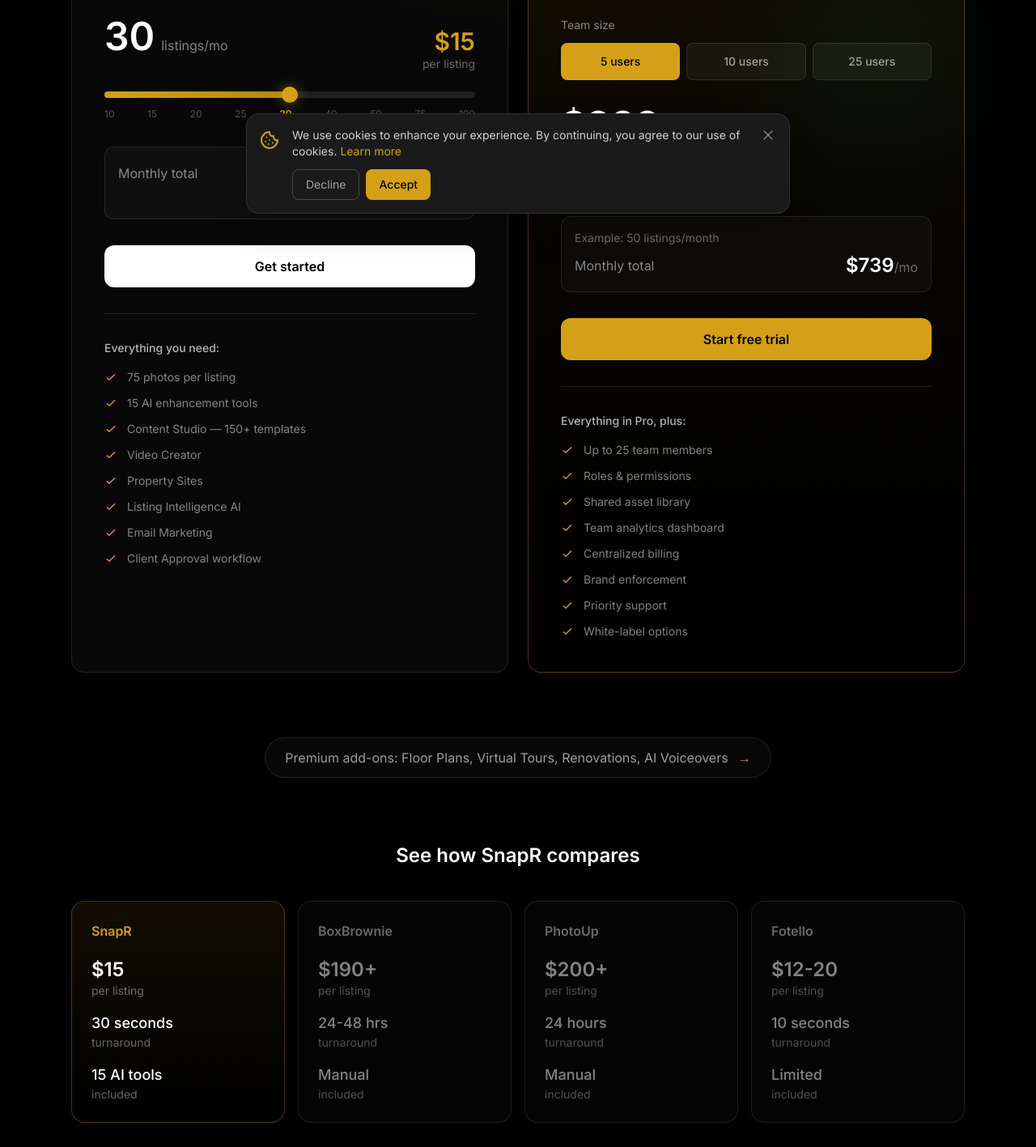
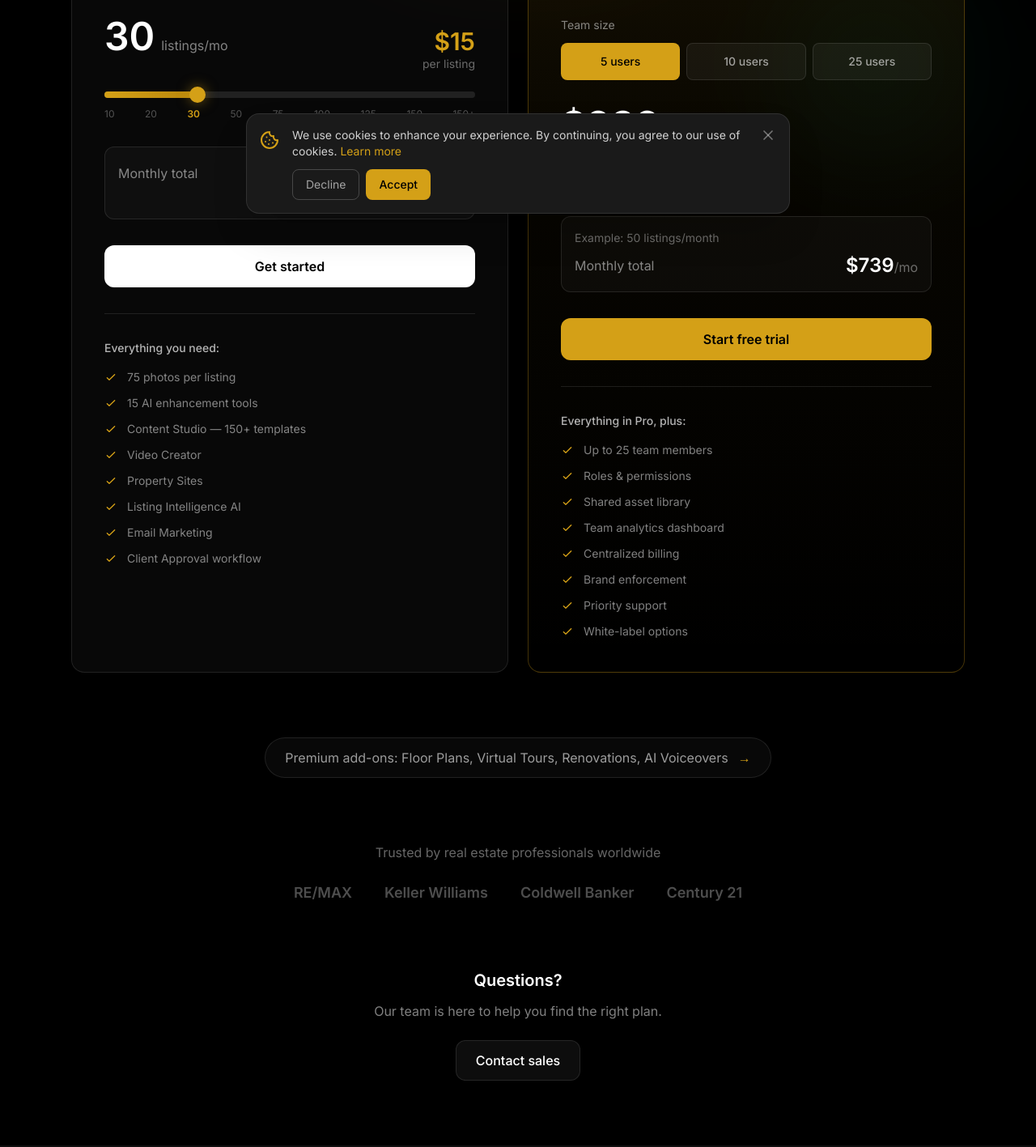
Before and after one commit to SNAPR68/snap-R, a Next.js app: page /pricing in a window 1280 px wide. Shown: the part 520-1937 px from the top of the page at 81% size. Built offline with nearby package versions, Linux system fonts and the light colour scheme.

Commit message:
Updated pricing: extended to 150 listings, added enterprise tier, removed competitor comparison

```diff
--- a/app/pricing/page.tsx
+++ b/app/pricing/page.tsx
@@ -5,14 +5,14 @@
 // Pro plan pricing tiers (slider-based)
 const PRO_TIERS = [
   { listings: 10, monthly: 25, annual: 20 },
-  { listings: 15, monthly: 23, annual: 18 },
-  { listings: 20, monthly: 21, annual: 17 },
-  { listings: 25, monthly: 20, annual: 16 },
+  { listings: 20, monthly: 22, annual: 18 },
   { listings: 30, monthly: 19, annual: 15 },
-  { listings: 40, monthly: 18, annual: 14 },
   { listings: 50, monthly: 17, annual: 13 },
   { listings: 75, monthly: 15, annual: 12 },
   { listings: 100, monthly: 14, annual: 11 },
+  { listings: 125, monthly: 13, annual: 10 },
+  { listings: 150, monthly: 12, annual: 9 },
+  { listings: 'enterprise', monthly: null, annual: null }, // Custom pricing
 ];
 
 // Team plan options
@@ -28,18 +28,54 @@
 
 export default function PricingPage() {
   const [isAnnual, setIsAnnual] = useState(true);
-  const [proSliderIndex, setProSliderIndex] = useState(4);
+  const [proSliderIndex, setProSliderIndex] = useState(2); // Default to 30 listings
   const [teamOptionIndex, setTeamOptionIndex] = useState(0);
+  const [loading, setLoading] = useState<'pro' | 'team' | null>(null);
 
   const proTier = PRO_TIERS[proSliderIndex];
   const teamOption = TEAM_OPTIONS[teamOptionIndex];
 
+  const handleCheckout = async (plan: 'pro' | 'team') => {
+    setLoading(plan);
+    try {
+      const response = await fetch('/api/checkout', {
+        method: 'POST',
+        headers: { 'Content-Type': 'application/json' },
+        body: JSON.stringify({
+          plan,
+          listings: proTier.listings,
+          teamSize: plan === 'team' ? teamOption.users : undefined,
+          isAnnual,
+        }),
+      });
+
+      const data = await response.json();
+
+      if (data.url) {
+        window.location.href = data.url;
+      } else {
+        console.error('Checkout error:', data.error);
+        alert('Failed to start checkout. Please try again.');
+      }
+    } catch (error) {
+      console.error('Checkout error:', error);
+      alert('Failed to start checkout. Please try again.');
+    } finally {
+      setLoading(null);
+    }
+  };
+
+  const isEnterprise = proTier.listings === 'enterprise';
+
   const proCalc = useMemo(() => {
+    if (isEnterprise) {
+      return { price: null, total: null, savings: 0 };
+    }
     const price = isAnnual ? proTier.annual : proTier.monthly;
-    const total = proTier.listings * price;
-    const savings = isAnnual ? (proTier.monthly - proTier.annual) * proTier.listings * 12 : 0;
+    const total = (proTier.listings as number) * price;
+    const savings = isAnnual ? (proTier.monthly - proTier.annual) * (proTier.listings as number) * 12 : 0;
     return { price, total, savings };
-  }, [proTier, isAnnual]);
+  }, [proTier, isAnnual, isEnterprise]);
 
   const teamCalc = useMemo(() => {
     const base = isAnnual ? Math.round(teamOption.base * 0.8) : teamOption.base;
@@ -135,12 +171,18 @@
             <div className="mb-6 sm:mb-8">
               <div className="flex items-baseline justify-between mb-5 sm:mb-6">
                 <div>
-                  <span className="text-4xl sm:text-5xl font-semibold">{proTier.listings}</span>
+                  <span className="text-4xl sm:text-5xl font-semibold">
+                    {isEnterprise ? '150+' : proTier.listings}
+                  </span>
                   <span className="ml-2" style={{ color: 'rgba(255,255,255,0.5)' }}>listings/mo</span>
                 </div>
                 <div className="text-right">
-                  <div className="text-2xl sm:text-3xl font-semibold" style={{ color: GOLD }}>${proCalc.price}</div>
-                  <div className="text-sm" style={{ color: 'rgba(255,255,255,0.4)' }}>per listing</div>
+                  <div className="text-2xl sm:text-3xl font-semibold" style={{ color: GOLD }}>
+                    {isEnterprise ? 'Custom' : `$${proCalc.price}`}
+                  </div>
+                  <div className="text-sm" style={{ color: 'rgba(255,255,255,0.4)' }}>
+                    {isEnterprise ? 'pricing' : 'per listing'}
+                  </div>
                 </div>
               </div>
 
@@ -176,19 +218,34 @@
               <div className="flex justify-between text-xs" style={{ color: 'rgba(255,255,255,0.3)' }}>
                 {PRO_TIERS.map((tier, i) => (
                   <span
-                    key={tier.listings}
+                    key={String(tier.listings)}
                     style={{
                       color: i === proSliderIndex ? GOLD : undefined,
                       fontWeight: i === proSliderIndex ? 600 : undefined
                     }}
                   >
-                    {tier.listings}
+                    {tier.listings === 'enterprise' ? '150+' : tier.listings}
                   </span>
                 ))}
               </div>
             </div>
 
             {/* Monthly Total */}
+            {isEnterprise ? (
+              <div
+                className="p-4 rounded-xl mb-6 sm:mb-8"
+                style={{ backgroundColor: 'rgba(255,255,255,0.03)', border: '1px solid rgba(255,255,255,0.1)' }}
+              >
+                <div className="text-center">
+                  <p style={{ color: 'rgba(255,255,255,0.6)' }}>
+                    Need more than 150 listings per month?
+                  </p>
+                  <p className="text-sm mt-1" style={{ color: 'rgba(255,255,255,0.4)' }}>
+                    Get custom pricing tailored to your needs
+                  </p>
+                </div>
+              </div>
+            ) : (
               <div
                 className="p-4 rounded-xl mb-6 sm:mb-8"
                 style={{ backgroundColor: 'rgba(255,255,255,0.03)', border: '1px solid rgba(255,255,255,0.1)' }}
@@ -206,14 +263,30 @@
                   </div>
                 )}
               </div>
+            )}
 
             {/* CTA */}
+            {isEnterprise ? (
+              <a
+                href="/contact?plan=enterprise"
+                className="w-full py-3.5 rounded-xl font-semibold transition-all hover:opacity-90 flex items-center justify-center gap-2"
+                style={{ backgroundColor: GOLD, color: '#000000' }}
+              >
+                Contact Sales
+                <svg className="w-4 h-4" fill="none" viewBox="0 0 24 24" stroke="currentColor" strokeWidth={2}>
+                  <path strokeLinecap="round" strokeLinejoin="round" d="M17 8l4 4m0 0l-4 4m4-4H3" />
+                </svg>
+              </a>
+            ) : (
               <button
-              className="w-full py-3.5 rounded-xl font-semibold transition-all hover:opacity-90"
+                onClick={() => handleCheckout('pro')}
+                disabled={loading === 'pro'}
+                className="w-full py-3.5 rounded-xl font-semibold transition-all hover:opacity-90 disabled:opacity-50"
                 style={{ backgroundColor: '#FFFFFF', color: '#000000' }}
               >
-              Get started
+                {loading === 'pro' ? 'Loading...' : 'Get started'}
               </button>
+            )}
 
             {/* Features */}
             <div className="mt-6 sm:mt-8 pt-6 sm:pt-8" style={{ borderTop: '1px solid rgba(255,255,255,0.1)' }}>
@@ -317,10 +390,12 @@
 
             {/* CTA */}
             <button
-              className="w-full py-3.5 rounded-xl font-semibold transition-all hover:opacity-90"
+              onClick={() => handleCheckout('team')}
+              disabled={loading === 'team'}
+              className="w-full py-3.5 rounded-xl font-semibold transition-all hover:opacity-90 disabled:opacity-50"
               style={{ backgroundColor: GOLD, color: '#000000' }}
             >
-              Start free trial
+              {loading === 'team' ? 'Loading...' : 'Start free trial'}
             </button>
 
             {/* Features */}
@@ -362,92 +437,6 @@
           </div>
         </div>
 
-        {/* Comparison */}
-        <div className="mb-16 sm:mb-20">
-          <h2 className="text-xl sm:text-2xl font-semibold text-center mb-8 sm:mb-10">
-            See how SnapR compares
-          </h2>
-
-          <div className="grid grid-cols-2 lg:grid-cols-4 gap-3 sm:gap-4">
-            {[
-              { name: 'SnapR', price: `$${proCalc.price}`, time: '30 seconds', tools: '15 AI tools', highlight: true },
-              { name: 'BoxBrownie', price: '$190+', time: '24-48 hrs', tools: 'Manual', highlight: false },
-              { name: 'PhotoUp', price: '$200+', time: '24 hours', tools: 'Manual', highlight: false },
-              { name: 'Fotello', price: '$12-20', time: '10 seconds', tools: 'Limited', highlight: false },
-            ].map((comp) => (
-              <div
-                key={comp.name}
-                className="p-4 sm:p-6 rounded-2xl"
-                style={{
-                  background: comp.highlight ? `linear-gradient(180deg, ${GOLD}15 0%, transparent 100%)` : 'rgba(255,255,255,0.02)',
-                  border: comp.highlight ? `1px solid ${GOLD}50` : '1px solid rgba(255,255,255,0.1)'
-                }}
-              >
-                <div
-                  className="font-semibold mb-4 sm:mb-5"
-                  style={{ color: comp.highlight ? GOLD : 'rgba(255,255,255,0.4)' }}
-                >
-                  {comp.name}
-                </div>
-                <div className="space-y-3 sm:space-y-4">
-                  <div>
-                    <div
-                      className="text-lg sm:text-2xl font-semibold"
-                      style={{ color: comp.highlight ? '#FFFFFF' : 'rgba(255,255,255,0.5)' }}
-                    >
-                      {comp.price}
-                    </div>
-                    <div
-                      className="text-xs sm:text-sm"
-                      style={{ color: comp.highlight ? 'rgba(255,255,255,0.4)' : 'rgba(255,255,255,0.3)' }}
-                    >
-                      per listing
-                    </div>
-                  </div>
-                  <div>
-                    <div
-                      className="text-sm sm:text-lg font-medium"
-                      style={{ color: comp.highlight ? '#FFFFFF' : 'rgba(255,255,255,0.5)' }}
-                    >
-                      {comp.time}
-                    </div>
-                    <div
-                      className="text-xs sm:text-sm"
-                      style={{ color: comp.highlight ? 'rgba(255,255,255,0.4)' : 'rgba(255,255,255,0.3)' }}
-                    >
-                      turnaround
-                    </div>
-                  </div>
-                  <div>
-                    <div
-                      className="text-sm sm:text-lg font-medium"
-                      style={{ color: comp.highlight ? '#FFFFFF' : 'rgba(255,255,255,0.5)' }}
-                    >
-                      {comp.tools}
-                    </div>
-                    <div
-                      className="text-xs sm:text-sm"
-                      style={{ color: comp.highlight ? 'rgba(255,255,255,0.4)' : 'rgba(255,255,255,0.3)' }}
-                    >
-                      included
-                    </div>
-                  </div>
-                </div>
-              </div>
-            ))}
-          </div>
-
-          {/* Savings */}
-          <div
-            className="mt-6 sm:mt-8 p-4 rounded-xl text-center"
-            style={{ backgroundColor: 'rgba(16,185,129,0.1)', border: '1px solid rgba(16,185,129,0.2)' }}
-          >
-            <span className="font-medium" style={{ color: '#34D399' }}>
-              Save 90%+ compared to traditional editing services
-            </span>
-          </div>
-        </div>
-
         {/* Trust */}
         <div className="text-center mb-16 sm:mb-20">
           <p className="mb-6" style={{ color: 'rgba(255,255,255,0.4)' }}>Trusted by real estate professionals worldwide</p>
```
Lines whose indentation alone changed are shown as unchanged.
